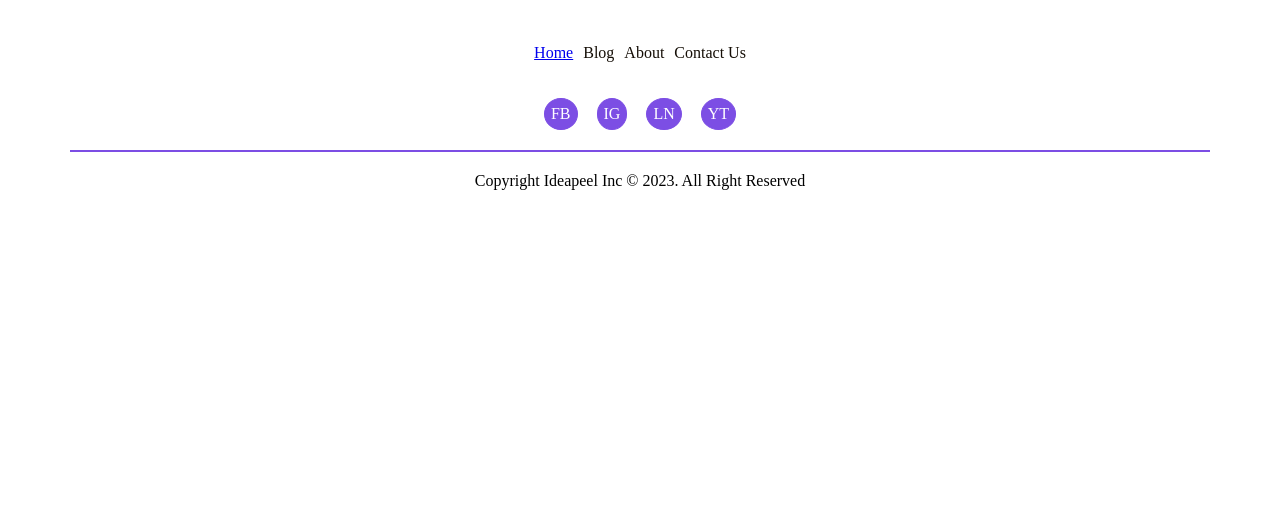
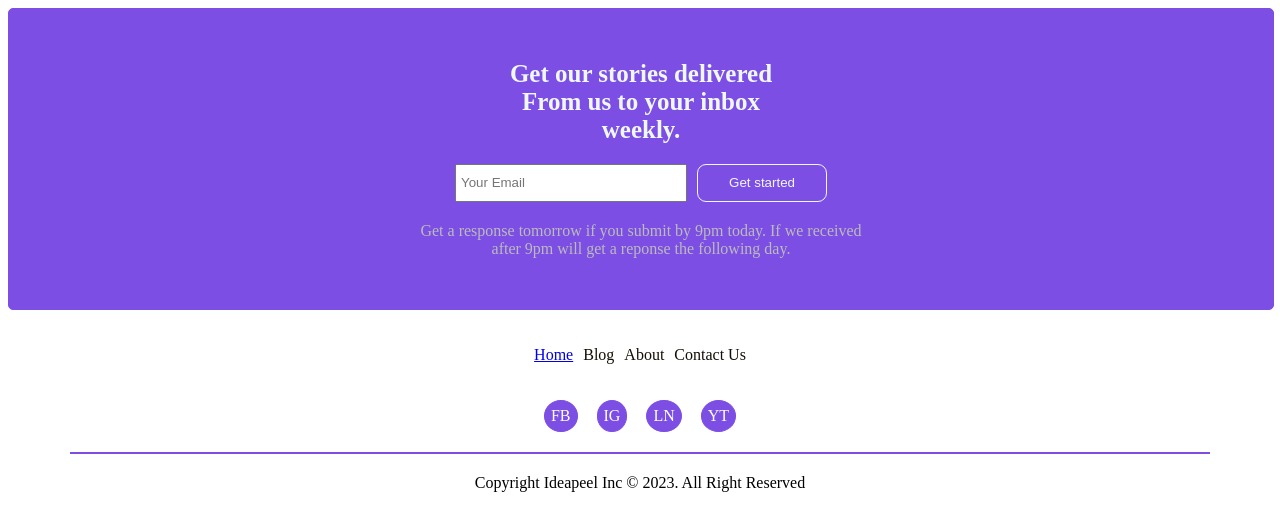
Before and after one commit to Eyyubfront/Blog-Site, a React (Vite) app in the folder blog-website/: page / in a window 1280 px wide. Shown: the top 530 px of the page. Built offline with nearby package versions, Linux system fonts and the light colour scheme.

Commit message:
subscription card

```diff
--- a/blog-website/src/App.jsx
+++ b/blog-website/src/App.jsx
@@ -2,11 +2,13 @@ import React from 'react';
 import Routing from './Routing';
 import "./assets/styles/main.css";
 import Footer from './components/Footer/Footer';
+import Subscription from './components/Subscription/Subscription';
 
 function App() {
   return (
     <>
       <Routing />
+      <Subscription/>
       <Footer/>
     </>
   );
--- a/blog-website/src/Routing/index.jsx
+++ b/blog-website/src/Routing/index.jsx
@@ -1,11 +1,11 @@
 import React from "react";
 import { Route, Routes } from "react-router-dom";
+
 
 
 const Routing = () => {
   return (
     <Routes>
-
     </Routes>
   );
 };
--- a/blog-website/src/assets/styles/main.css
+++ b/blog-website/src/assets/styles/main.css
@@ -32,3 +32,49 @@
   border: 1px solid rgb(124, 78, 228);
   width: 90%;
 }
+
+#subscription .subscription__box {
+  border: 1px solid rgb(124, 78, 228);
+  background-color: rgb(124, 78, 228);
+  border-radius: 5px;
+  width: 100%;
+  text-align: center;
+  height: 300px;
+}
+#subscription .subscription__box .subscription__container {
+  display: flex;
+  flex-direction: column;
+  align-items: center;
+  gap: 20px;
+  margin-top: 4%;
+}
+#subscription .subscription__box .subscription__container .subscription__top {
+  width: 25%;
+}
+#subscription .subscription__box .subscription__container .subscription__mail {
+  display: flex;
+  gap: 10px;
+}
+#subscription .subscription__box .subscription__container .subscription__mail .subscription__input {
+  width: 220px;
+  height: 26px;
+  padding: 4px;
+}
+#subscription .subscription__box .subscription__container .subscription__mail .subscription__btn {
+  border: 1px solid aliceblue;
+  background-color: transparent;
+  border-radius: 9px;
+  color: aliceblue;
+  width: 130px;
+  text-align: center;
+  padding: 9px;
+}
+#subscription .subscription__box .subscription__container .subscription__top {
+  font-size: 25px;
+  color: aliceblue;
+  font-weight: bold;
+}
+#subscription .subscription__box .subscription__container .subscription__bottom {
+  color: rgb(187, 187, 187);
+  width: 37%;
+}
--- /dev/null
+++ b/blog-website/src/assets/styles/sass/components/_subscription.scss
@@ -0,0 +1,51 @@
+#subscription {
+    .subscription__box {
+        border: 1px solid rgba(124, 78, 228, 1);
+        background-color: rgba(124, 78, 228, 1);
+        border-radius: 5px;
+        width: 100%;
+        text-align: center;
+        height: 300px;
+
+        .subscription__container {
+            display: flex;
+            flex-direction: column;
+            align-items: center;
+            gap: 20px;
+            margin-top: 4%;
+.subscription__top{
+    width: 25%;
+}
+            .subscription__mail {
+                display: flex;
+                gap: 10px;
+                .subscription__input {
+                    width: 220px;
+                    height: 26px;
+                    padding: 4px;
+
+                }
+                .subscription__btn{
+                    border: 1px solid aliceblue;
+                    background-color: transparent;
+                  border-radius: 9px;
+                    color: aliceblue;
+                    width: 130px;
+                    text-align: center;
+                    padding: 9px;
+                }
+            }
+
+            .subscription__top {
+                font-size: 25px;
+                color: aliceblue;
+                font-weight: bold;
+            }
+
+            .subscription__bottom {
+                color: rgba(187, 187, 187, 1);
+                width: 37%;
+            }
+        }
+    }
+}
--- a/blog-website/src/assets/styles/sass/pages/_home.scss
+++ b/blog-website/src/assets/styles/sass/pages/_home.scss
@@ -1 +1,2 @@
 @import "../layout/footer";
+@import "../components/subscription";
--- /dev/null
+++ b/blog-website/src/components/Subscription/Subscription.jsx
@@ -0,0 +1,27 @@
+import React from 'react'
+
+const Subscription = () => {
+  return (
+    <div id='subscription'>
+        <div className="subscription__box">
+            <div className="subscription__container">
+
+<div className="subscription__top">
+Get our stories delivered From us to your inbox weekly.
+</div>
+<div className="subscription__mail">
+<input className='subscription__input' placeholder='Your Email' type="text" name="" id="" />
+<button className='subscription__btn'>
+Get started
+</button>
+</div>
+<div className="subscription__bottom">
+Get a response tomorrow if you submit by 9pm today. If we received after 9pm will get a reponse the following day.
+</div>
+            </div>
+        </div>
+    </div>
+  )
+}
+
+export default Subscription
```
